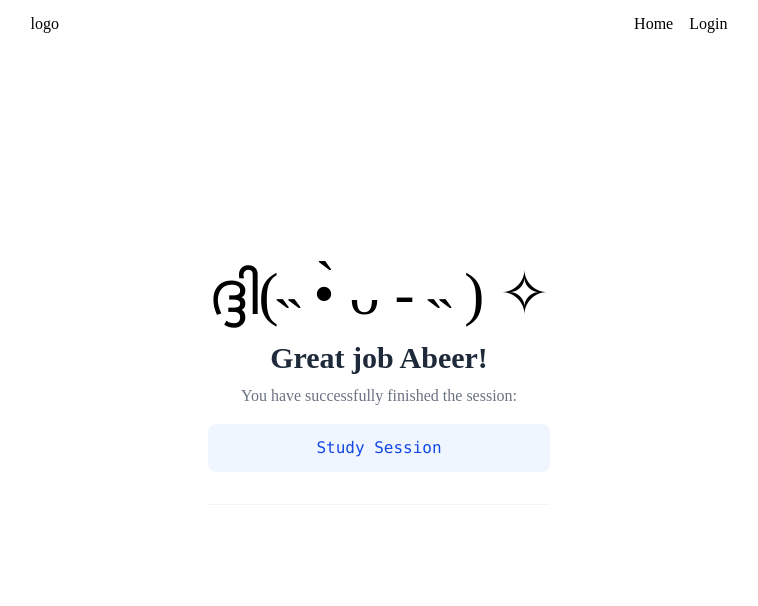
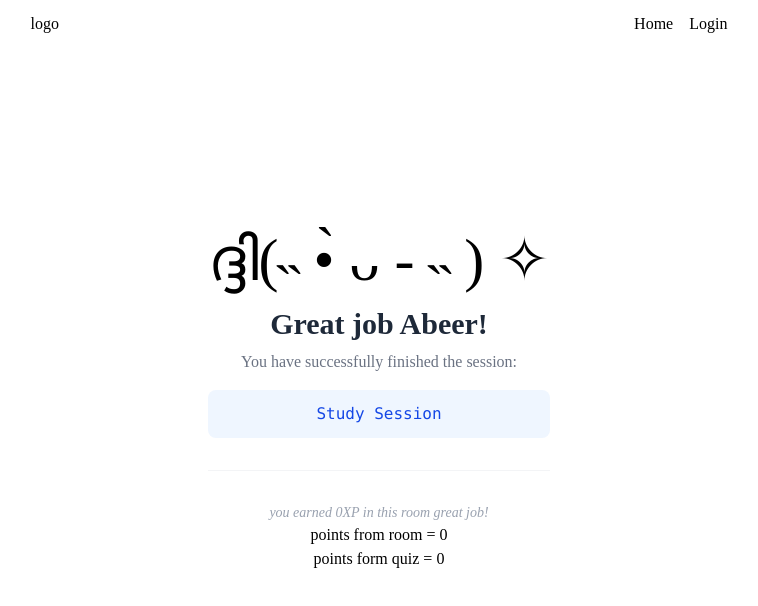
Before and after one commit to abeercode/Digstra, a Next.js app: page /Rooms/1/summary in a window 1280 px wide. Shown: the top 606 px of the page, without its empty margins (261-1019 px from the left). Built offline with nearby package versions, Linux system fonts and the light colour scheme; no server answers; the database is empty.

Commit message:
edit the summary page to show points

```diff
--- a/app/Rooms/[RoomId]/summary/page.js
+++ b/app/Rooms/[RoomId]/summary/page.js
@@ -1,20 +1,37 @@
-
-//this whole code is copy paste , so abeer edit it later don't forget !!!!!!!
-
-
+import { auth } from "@/auth";
 import { createClient } from "@/lib/supabase/server";
 
 export default async function SummaryPage({ params }) {
-    // 1. Wait for the params
+
     const { RoomId } = await params;
+    const session = await auth();
+    const userId = session?.user?.id;
 
-    // 2. Fetch the room details to show them a nice summary
+    //fetch the room details
     const supabase = await createClient();
     const { data: room } = await supabase
         .from('rooms')
-        .select('name')
+        .select('name, duration_minutes')
         .eq('id', RoomId)
         .single();
+
+    const { data: scores, error: error } = await supabase
+        .from("quiz_scores")
+        .select("score")
+        .eq("room_id", RoomId)
+        .eq("user_id", userId)
+        .order("created_at", { ascending: false });
+
+    let pointsFromRoom= (room?.duration_minutes ||0)
+
+    let totalPoints =0
+    let quizPoints= 0
+    if (scores) {
+        for (let i = 0; i < scores.length; i++) {
+            quizPoints += parseInt(scores[i]["score"])
+        }
+    }
+    totalPoints= quizPoints+pointsFromRoom
 
     return (
         <div className="flex flex-col items-center justify-center min-h-screen p-6">
@@ -32,10 +49,12 @@ export default async function SummaryPage({ params }) {
 
                 <hr className="my-8 border-gray-100" />
 
-                {/* <p className="text-sm text-gray-400 italic">
-                    Summary stats and AI quizzes will be loaded here soon.
+                <p className="text-sm text-gray-400 italic">
+                    you earned {totalPoints}XP in this room great job!
                 </p>
-                 */}
+                <p> points from room = { pointsFromRoom}</p>
+                <h1>points form quiz = {quizPoints}</h1>
+
             </div>
         </div>
     );
```
